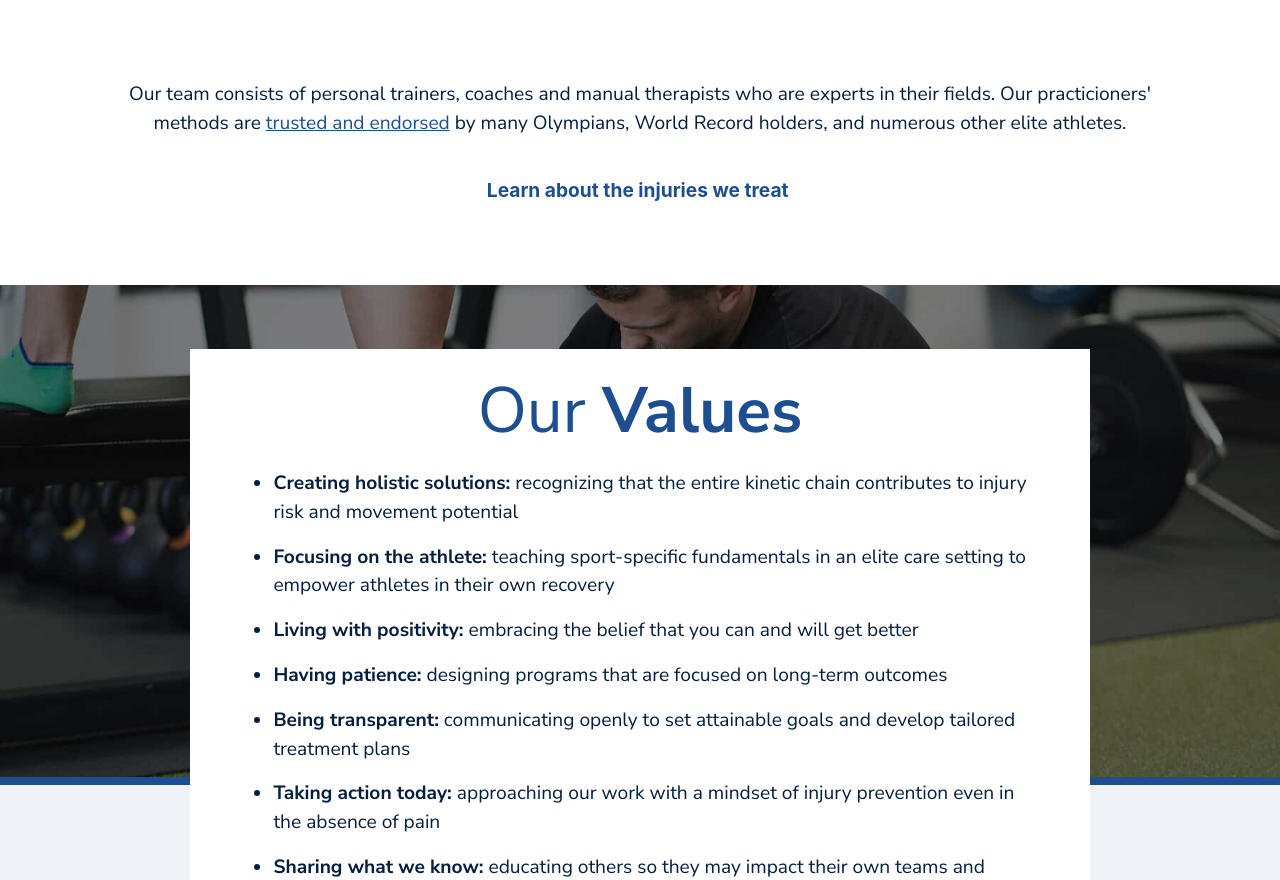
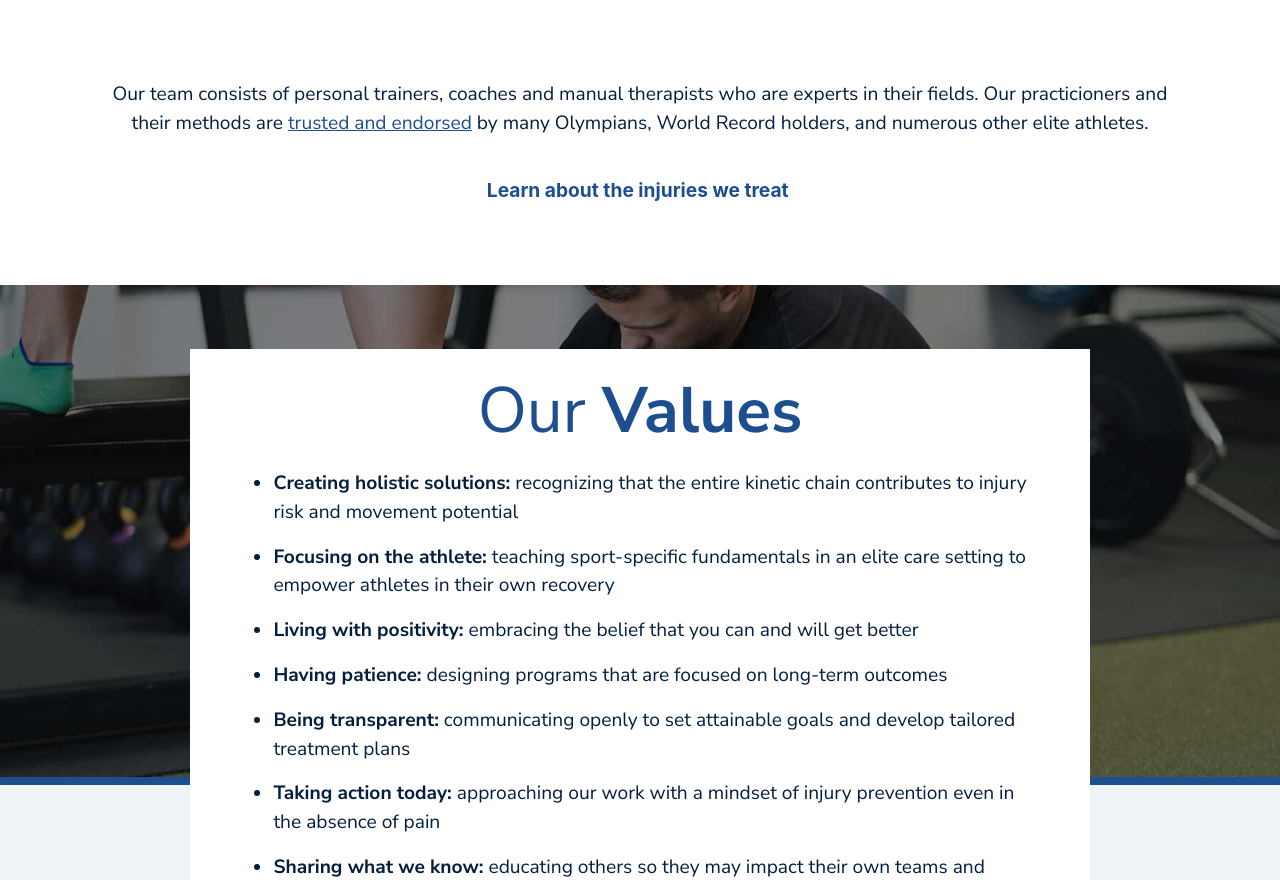
Before and after one commit to annanas-code/annanas-code.github.io, a plain HTML site: page index.html in a window 1280 px wide. Shown: the part 2972-3852 px from the top of the page. Drawn offline with nearby package versions, Linux system fonts and the light colour scheme.

Commit message:
Update index.html

```diff
--- a/index.html
+++ b/index.html
@@ -143,7 +143,7 @@
 		   </div>
 	   </div>
 		   <div class="div text-center" id="injuries-div">
-		   <p class="what-we-do-text what-we-do-text-end">Our team consists of personal trainers, coaches and manual therapists who are experts in their fields. Our practicioners' methods are <a class="text-link" href=https://kinetikperformanceco.com/testimonials target="_blank">trusted and endorsed</a> by many Olympians, World Record holders, and numerous other elite athletes.</p>
+		   <p class="what-we-do-text what-we-do-text-end">Our team consists of personal trainers, coaches and manual therapists who are experts in their fields. Our practicioners and their methods are <a class="text-link" href=https://kinetikperformanceco.com/testimonials target="_blank">trusted and endorsed</a> by many Olympians, World Record holders, and numerous other elite athletes.</p>
 		  <a class="text-link" id="injuries-link" href="apply.html">Learn about the injuries we treat&nbsp;</a>
 	    </div>
 
```
